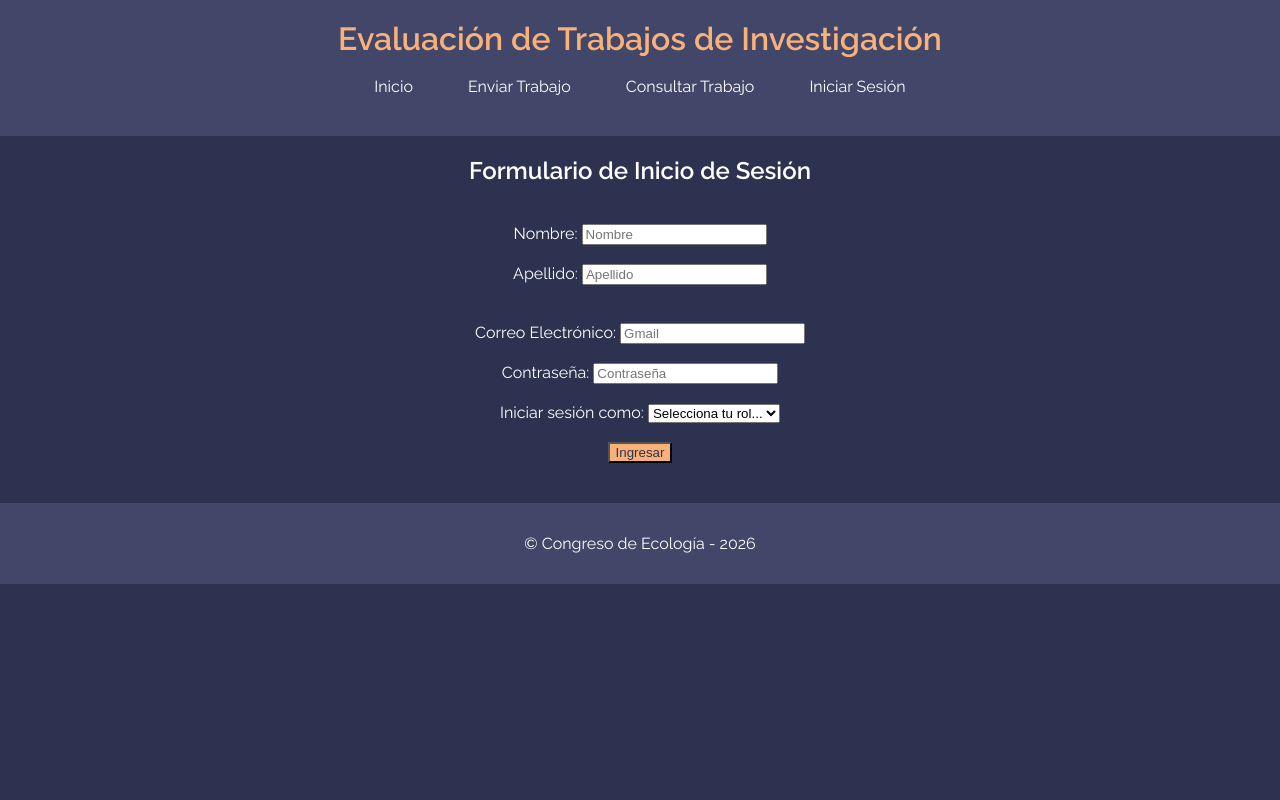
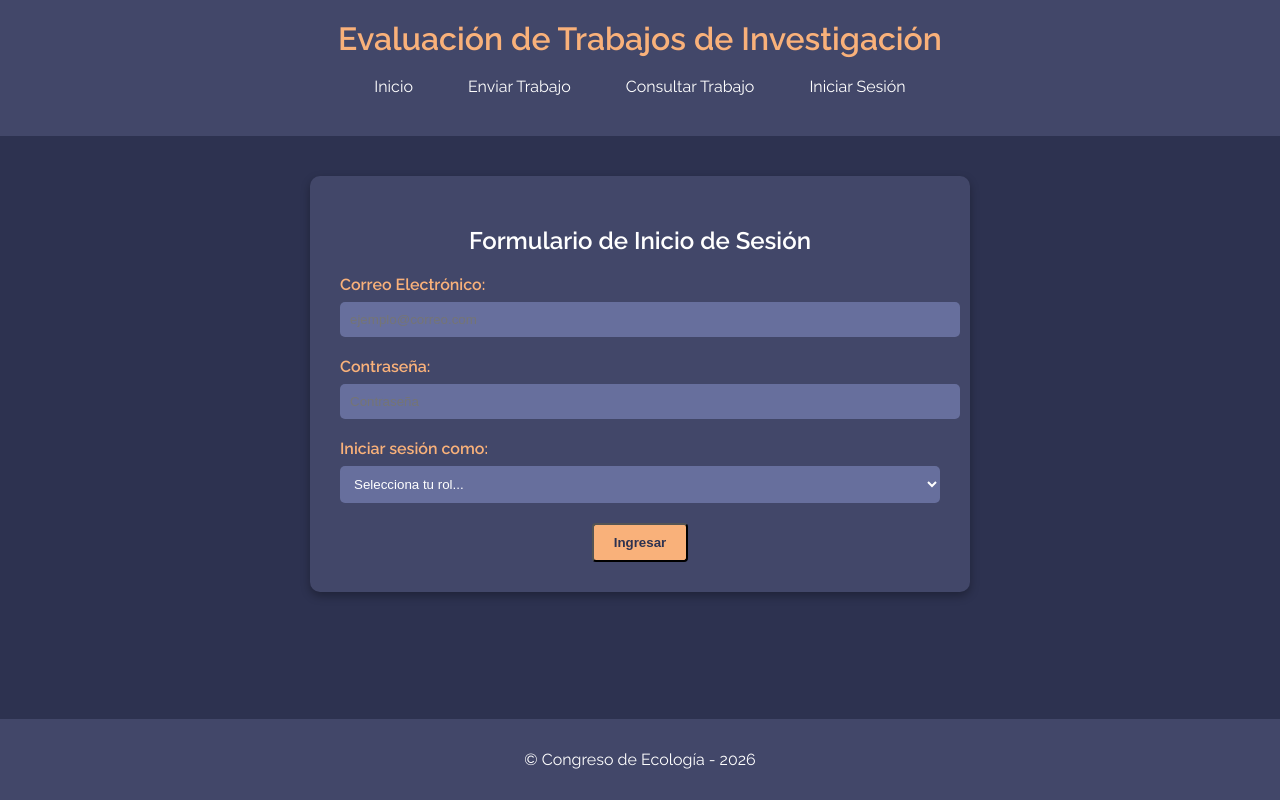
Before and after one commit to Juky-byte/Practico2-poo, a Flask app: page /login in a window 1280 px wide. Run offline with Flask 3, Linux system fonts and the light colour scheme.

Commit message:
refactor: cambios en el login y en base.html

```diff
--- a/app.py
+++ b/app.py
@@ -17,17 +17,18 @@ db = SQLAlchemy(app)
 # se crea el gestor de la app
 from controllers.gestor import GestorDB
 gestor = GestorDB()
+
+# importo los modelos aca para evitar la importacion circular
 from models.class_evaluador import Evaluador
 from models.class_organizador import Organizador
-from models.class_asignacion import Asignacion
-from models.class_trabajo import Trabajo
 
 @app.route('/')
 def inicio():
     return render_template('index.html')
 
+# ------------------------------ Login ------------------------------
 @app.route('/login', methods = ['GET', 'POST'])
-def login(): # Esto es una vista
+def login():
     if request.method == 'POST':
         correo_ingresado = request.form.get('correo')
         clave_ingresada = request.form.get('clave')
@@ -41,7 +42,7 @@ def login(): # Esto es una vista
             session['apellido'] = evaluador.get_apellido()
             session['id'] = evaluador.id
             flash(f'¡Bienvenido {evaluador.get_nombre()}!', 'exito')
-            resultado = redirect(url_for('bandeja'))
+            resultado = redirect(url_for('inicio'))
         elif organizador and check_password_hash(organizador.get_clave(), clave_ingresada):
             session['rol'] = 'organizador'
             session['correo'] = organizador.get_correo()
@@ -49,11 +50,11 @@ def login(): # Esto es una vista
             session['apellido'] = organizador.get_apellido()
             session['id'] = organizador.id
             flash(f'¡Bienvenido {organizador.get_nombre()}!', 'exito')
-            resultado = redirect(url_for('asignar_trabajos'))
+            resultado = redirect(url_for('inicio'))
         else:
             flash('Correo o contraseña incorrectos', 'error')
             resultado = redirect(url_for('login'))
-    else:
+    else: # entra por GET
         resultado = render_template('login.html')
     return resultado
 
@@ -65,7 +66,7 @@ def logout():
 
 @app.route('/limpiar')
 def limpiar_sesion():
-    session.clear()  # Borra el rol y el ID viejo por completo
+    session.clear()
     print("\n=== ¡SESIÓN BORRADA EN EL SERVIDOR! ===\n")
     return "Sesión limpia. Ahora ve a /login e intenta ingresar de nuevo."
 
@@ -82,9 +83,9 @@ def bienvenida():
         retorno = redirect(url_for('inicio'))
     else:
         retorno = render_template('error.html')
-    return retorno # Redirige al inicio o home
+    return retorno # Redirige al inicio
 
-#Funcionalidad 1
+# ------------------------------ Funcionalidad 1 ------------------------------
 @app.route("/enviar_trabajo", methods = ['GET', 'POST'])
 def enviar_trabajo():
     resultado = ""
@@ -107,7 +108,7 @@ def enviar_trabajo():
         resultado = render_template('enviar_trabajo.html')
     return resultado
 
-# Funcionalidad 2
+# ------------------------------ Funcionalidad 2 ------------------------------
 @app.route("/consultar_trabajo",methods = ['GET', 'POST'])
 def consultar_trabajo():
     resultado = ''
@@ -131,14 +132,22 @@ def consultar_trabajo():
         resultado = render_template("consultar_trabajo.html", trabajo_1 = None, mensaje = None)
     return resultado
 
-# Funcionalidad 3
-@app.route("/asignar_trabajos")
+# ------------------------------ Funcionalidad 3 ------------------------------
+
+@app.route("/asignar_trabajos", methods=["GET", "POST"])
 def asignar_trabajos():
-    asignaciones = gestor.asignar_trabajos()
-    retorno = render_template('asignar_trabajo.html', asignaciones = asignaciones)
+    asignaciones = None
+    if request.method == "POST":
+        asignaciones = gestor.asignar_trabajos()
+
+        if not asignaciones:
+            flash("No hay trabajos pendientes para asignar", "error")
+        else:
+            flash("Asignación realizada con éxito", "exito")
+
+    retorno = render_template("asignar_trabajo.html", asignaciones=asignaciones)
     return retorno
-
-# Funcionalidad 5
+# ------------------------------ Funcionalidad 5 ------------------------------
 @app.route('/bandeja')
 def bandeja():
     if session.get('rol') == 'Organizador':
@@ -150,7 +159,8 @@ def bandeja():
         resultado = render_template('bandeja.html', pendientes=pendientes, evaluadas=evaluadas_lista)
     return resultado
 
+# ------------------------------ Main ------------------------------
 if __name__ == '__main__':
-    with app.app_context(): # le digo a python que actúe como si la app estuviera corriendo(realmente no lo hace)
+    with app.app_context():
         gestor.crearDB()
-        app.run(debug = True,port = 5000) #Se ejecuta la aplicación, "debug" por defecto es False, puerto 5000 (se puede modificar)
+        app.run(debug = True,port = 5000)
--- a/controllers/gestor.py
+++ b/controllers/gestor.py
@@ -41,9 +41,7 @@ class GestorDB:
         trabajos = Trabajo.query.filter_by(estado="Pendiente").all()
         detalles_asignaciones = []
         for trabajo in trabajos:
-            # Limpiamos el código de área quitando espacios
             area_trabajo = trabajo.get_area().strip()
-            # Buscamos evaluadores cuyos primeros caracteres coincidan con el área
             evaluadores = Evaluador.query.filter(Evaluador.area.like(f"{area_trabajo}%")).all()
             count = 0
             i = 0
--- a/static/css/estilos.css
+++ b/static/css/estilos.css
@@ -9,6 +9,9 @@ body {
     margin: 0;
     padding: 0;
     text-align: center;
+    display: flex;
+    flex-direction: column;
+    min-height: 100vh;
 }
 
 header {
@@ -22,11 +25,27 @@ header h1 {
     color: #f9b17a;
 }
 
+section {
+    margin-top: 50px;
+    padding: 20px;
+}
+
+main {
+    flex: 1;
+}
 footer {
     background: #424769;
     padding: 15px;
-    margin-top: 40px;
+    margin-top: auto;
+    text-align: center;
     color: #ffffff;
+}
+
+/* --- Inicio --- */
+.contenedor {
+    max-width: 900px;
+    margin: 80px auto;
+    padding: 20px;
 }
 
 /* --- MENÚ --- */
@@ -59,7 +78,11 @@ footer {
 }
 
 /* --- BOTONES --- */
-.btn {
+.btn,
+.btn-primary,
+.btn-asignar,
+.btn-bandeja,
+.btn-volver {
     display: inline-block;
     padding: 10px 20px;
     border-radius: 4px;
@@ -68,12 +91,27 @@ footer {
     transition: background 0.3s ease;
 }
 
+/* Variantes */
 .btn-primary { background: #f9b17a; color: #2d3250; }
 .btn-primary:hover { background: #ffffff; }
 
 .btn-asignar { background-color: #ffb07c; color: #222; }
 .btn-bandeja { background-color: #4a90e2; color: #fff; }
 .btn-volver { background-color: #ffb07c; color: #222; }
+.btn-volver:hover { background-color: #e09b67; }
+.btn-evaluar {
+    display: inline-block;
+    padding: 8px 16px;
+    border-radius: 4px;
+    background-color: #4a90e2; /* azul */
+    color: #fff;
+    font-weight: bold;
+    text-decoration: none;
+    transition: background 0.3s ease;
+}
+.btn-evaluar:hover {
+    background-color: #357ab8;
+}
 
 /* --- FORMULARIOS --- */
 .form-page {
@@ -96,7 +134,6 @@ footer {
     font-weight: 600;
     color: #f9b17a;
 }
-
 .form-group input,
 .form-group textarea,
 .form-group select {
--- a/templates/bandeja.html
+++ b/templates/bandeja.html
@@ -1,7 +1,5 @@
 {% extends "base.html" %}
-
 {% block title %}Bandeja de Trabajos{% endblock %}
-
 {% block content %}
 <div class="container-bandeja">
 
--- a/templates/base.html
+++ b/templates/base.html
@@ -52,11 +52,5 @@
         <p>&copy; Congreso de Ecología - 2026</p>
     </footer>
 
-    {% if session.get('rol') %}
-    <div class="cartel-sesion">
-        <p>Conectado como: <strong>{{ session.get('rol') | upper }}</strong></p>
-        <span>Usuario: {{ session.get('nombre') }} {{ session.get('apellido') | default('', true) }}</span>
-    </div>
-    {% endif %}
 </body>
 </html>
--- a/templates/bienvenida.html
+++ b/templates/bienvenida.html
@@ -7,10 +7,6 @@
     <p>Tu correo registrado es: {{ datos['email'] }}</p>
     <p>Hora de ingreso: {{ hora }}:00 hs</p>
 
-    {% if datos['rol'] == 'evaluador' %}
-        <a class="btn-primary" href="{{ url_for('bandeja') }}">Ir a la bandeja de evaluación</a>
-    {% elif datos['rol'] == 'organizador' %}
-        <a class="btn-primary" href="{{ url_for('asignar_trabajos') }}">Gestionar trabajos</a>
-    {% endif %}
+    <a class="btn-primary" href="{{ url_for('inicio') }}">Ir al Inicio</a>
 </section>
 {% endblock %}
--- a/templates/login.html
+++ b/templates/login.html
@@ -1,37 +1,25 @@
 {% extends "base.html" %}
 {% block title %}Login - ETI{% endblock %}
 {% block content %}
-<section class="login-page">
+<section class="form-page">
     <h2>Formulario de Inicio de Sesión</h2>
     <form action="{{ url_for('login') }}" method="POST">
-        <br>
-            <label for="nombre">Nombre:</label>
-            <input type="text" id="nombre" name="nombre" placeholder="Nombre" required>
-            <br></br>
-            <label for="apellido">Apellido:</label>
-            <input type="text" id="apellido" name="apellido" placeholder="Apellido" required>
-            <br></br>
+        <div class="form-group">
+            <label for="correo">Correo Electrónico:</label>
+            <input type="email" id="correo" name="correo" class="input-text" placeholder="ejemplo@correo.com" required>
         </div>
-        <br>
-        <div>
-            <label for = "email">Correo Electrónico:</label>
-            <input type = "email" id = "correo" name="correo" placeholder = "Gmail" required>
+        <div class="form-group">
+            <label for="clave">Contraseña:</label>
+            <input type="password" id="clave" name="clave" class="input-text" placeholder="Contraseña" required>
         </div>
-        <br>
-        <div>
-            <label for="clave">Contraseña:</label>
-            <input type="password" id="clave" name="clave" placeholder="Contraseña" required>
-        </div>
-        <br>
-        <div>
+        <div class="form-group">
             <label for="rol">Iniciar sesión como:</label>
-            <select id="rol" name="rol" required>
+            <select id="rol" name="rol" class="input-select" required>
                 <option value="" disabled selected>Selecciona tu rol...</option>
                 <option value="evaluador">Evaluador</option>
                 <option value="organizador">Organizador</option>
             </select>
         </div>
-        <br>
         <button type="submit" class="btn-primary">Ingresar</button>
     </form>
 </section>
```
Also changed, not shown: templates/asignar_trabajo.html (+9 -13 lines), templates/index.html (+6 -6 lines).
